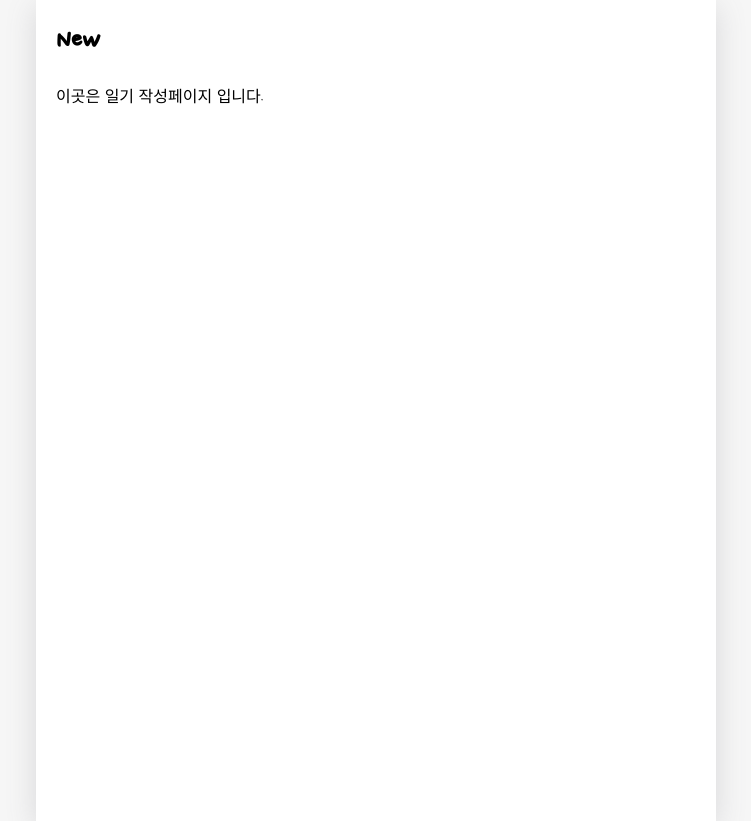
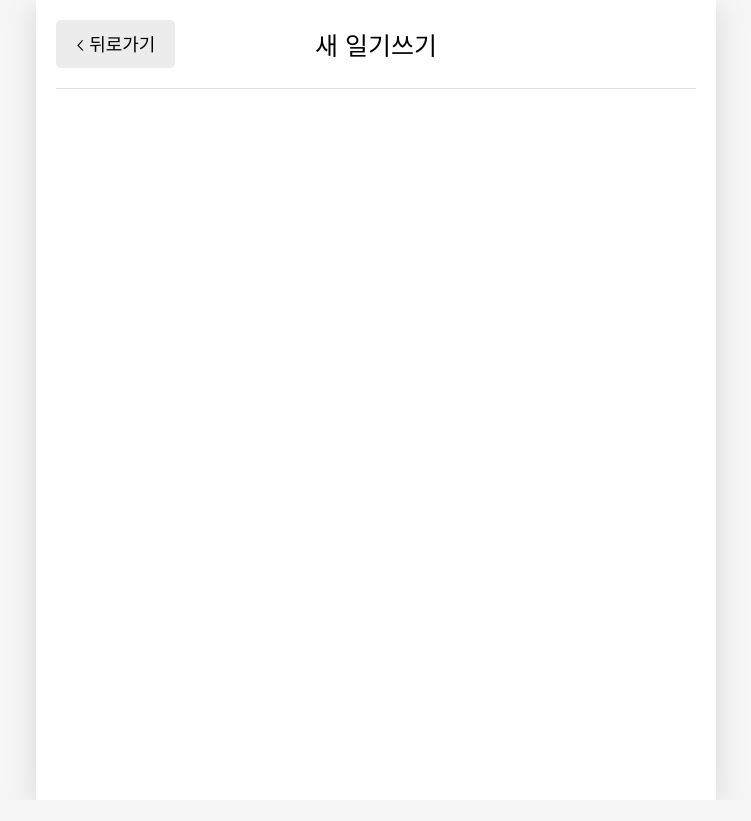
Before and after one commit to Choi-HyunHo/emotion-diary, a React (Create React App) app: page /new in a window 1280 px wide. Shown: the whole page, without its empty margins (264-1015 px from the left). After the commit the page ends 800 px from the top, so only its background shows below. Built offline with nearby package versions, Linux system fonts and the light colour scheme; a web font is replaced by a local one.

Commit message:
✨ New - header 구현

```diff
--- a/src/pages/New.js
+++ b/src/pages/New.js
@@ -1,8 +1,19 @@
+import { useNavigate } from 'react-router-dom';
+
+import MyHeader from '../components/MyHeader';
+import Mybutton from '../components/MyButton';
+
 const New = () => {
+  const navigate = useNavigate();
+
   return (
     <div>
-      <h1>New</h1>
-      <p>이곳은 일기 작성페이지 입니다.</p>
+      <MyHeader
+        headText={'새 일기쓰기'}
+        leftChild={
+          <Mybutton text={'< 뒤로가기'} onClick={() => navigate(-1)} />
+        }
+      />
     </div>
   );
 };
```
